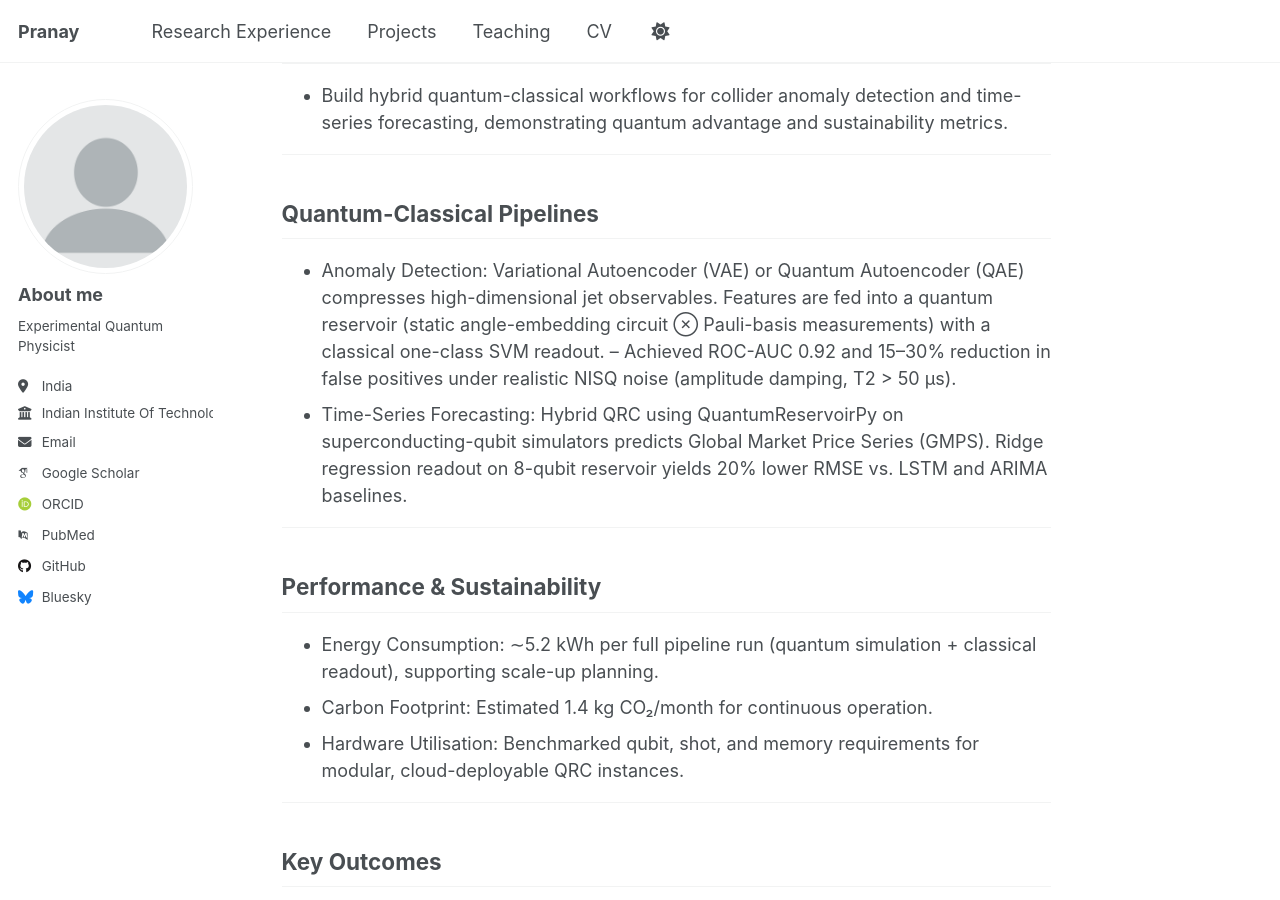
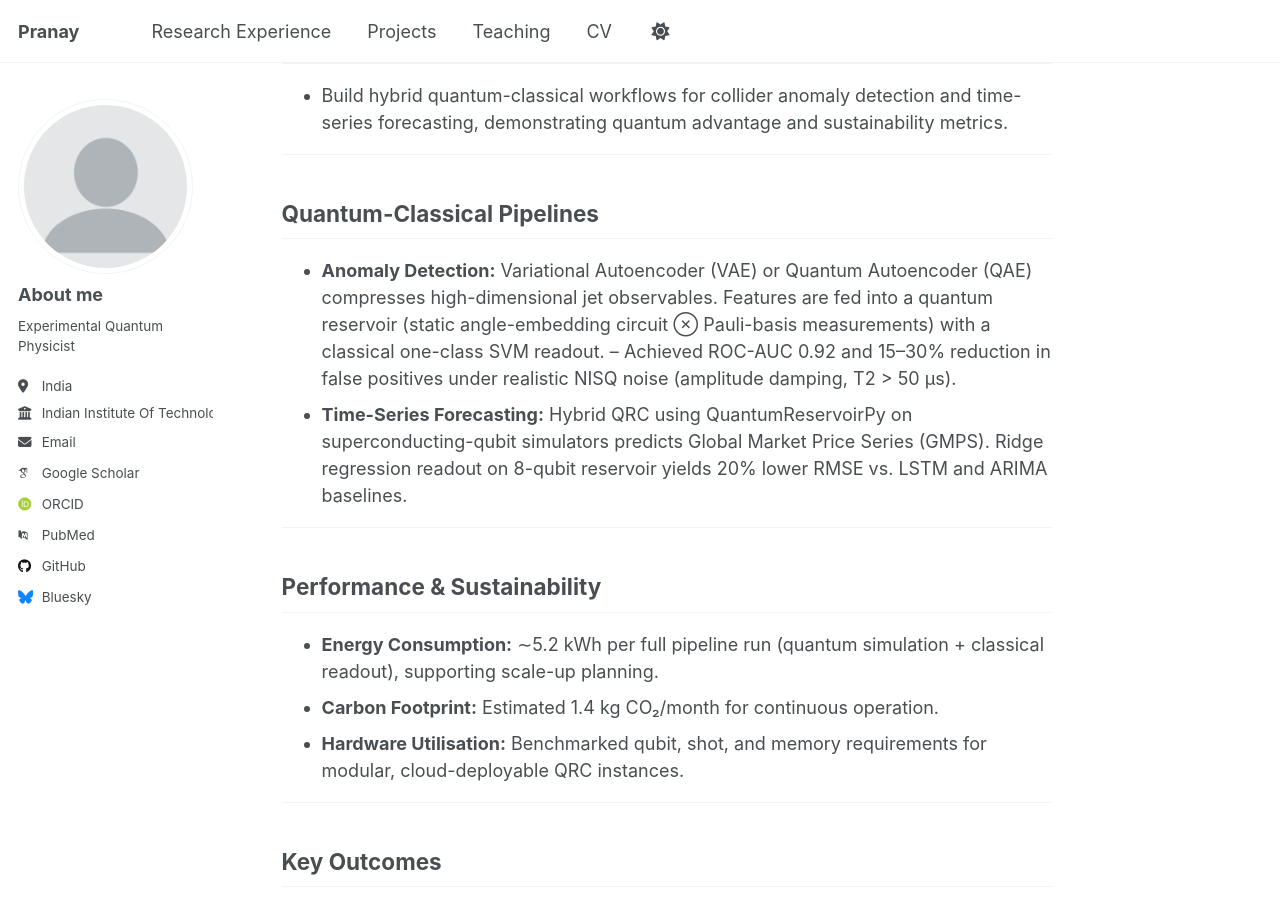
Before and after one commit to Pranay-pandey27/Pranay-pandey27.github.io, a Jekyll site: the page built from _experience/experience-4.md, in a window 1280 px wide and 900 px high, scrolled down 547 px. Built offline with Jekyll 4.4.1, drawn with Linux system fonts in a browser that asks for light colours; some web fonts are replaced; a script that is not in the unit is left out.

```diff
--- a/_experience/experience-4.md
+++ b/_experience/experience-4.md
@@ -18,24 +18,21 @@ collection: experience
 ---
 
 ## Quantum-Classical Pipelines
-- Anomaly Detection: Variational Autoencoder (VAE) or Quantum Autoencoder (QAE) compresses high-dimensional jet observables. Features are fed into a quantum reservoir
-(static angle-embedding circuit ⊗ Pauli-basis measurements) with a classical one-class SVM readout.
+- **Anomaly Detection:** Variational Autoencoder (VAE) or Quantum Autoencoder (QAE) compresses high-dimensional jet observables. Features are fed into a quantum reservoir (static angle-embedding circuit ⊗ Pauli-basis measurements) with a classical one-class SVM readout.
 – Achieved ROC-AUC 0.92 and 15–30% reduction in false positives under realistic NISQ noise (amplitude damping, T2 > 50 µs).
-- Time-Series Forecasting: Hybrid QRC using QuantumReservoirPy on superconducting-qubit simulators predicts Global Market Price Series (GMPS). Ridge
-regression readout on 8-qubit reservoir yields 20% lower RMSE vs. LSTM and ARIMA baselines.
+- **Time-Series Forecasting:** Hybrid QRC using QuantumReservoirPy on superconducting-qubit simulators predicts Global Market Price Series (GMPS). Ridge regression readout on 8-qubit reservoir yields 20% lower RMSE vs. LSTM and ARIMA baselines.
 
 ---
 
 ## Performance & Sustainability
-- Energy Consumption: ∼5.2 kWh per full pipeline run (quantum simulation + classical
+- **Energy Consumption:** ∼5.2 kWh per full pipeline run (quantum simulation + classical
 readout), supporting scale-up planning.
-- Carbon Footprint: Estimated 1.4 kg CO₂/month for continuous operation.
-- Hardware Utilisation: Benchmarked qubit, shot, and memory requirements for modular, cloud-deployable QRC instances.
+- **Carbon Footprint:** Estimated 1.4 kg CO₂/month for continuous operation.
+- **Hardware Utilisation:** Benchmarked qubit, shot, and memory requirements for modular, cloud-deployable QRC instances.
 
 ---
 
 ## Key Outcomes
 - Demonstrated QRC’s superior feature-space separability and temporal memory with low training overhead.
 - Quantified sustainability metrics to guide industrial-scale quantum integration.
-- Open-source release of QuantumReservoirPy with tailored modules for anomaly
-detection and time-series forecasting in HEP contexts.
+- Open-source release of QuantumReservoirPy with tailored modules for anomaly detection and time-series forecasting in HEP contexts.
```
